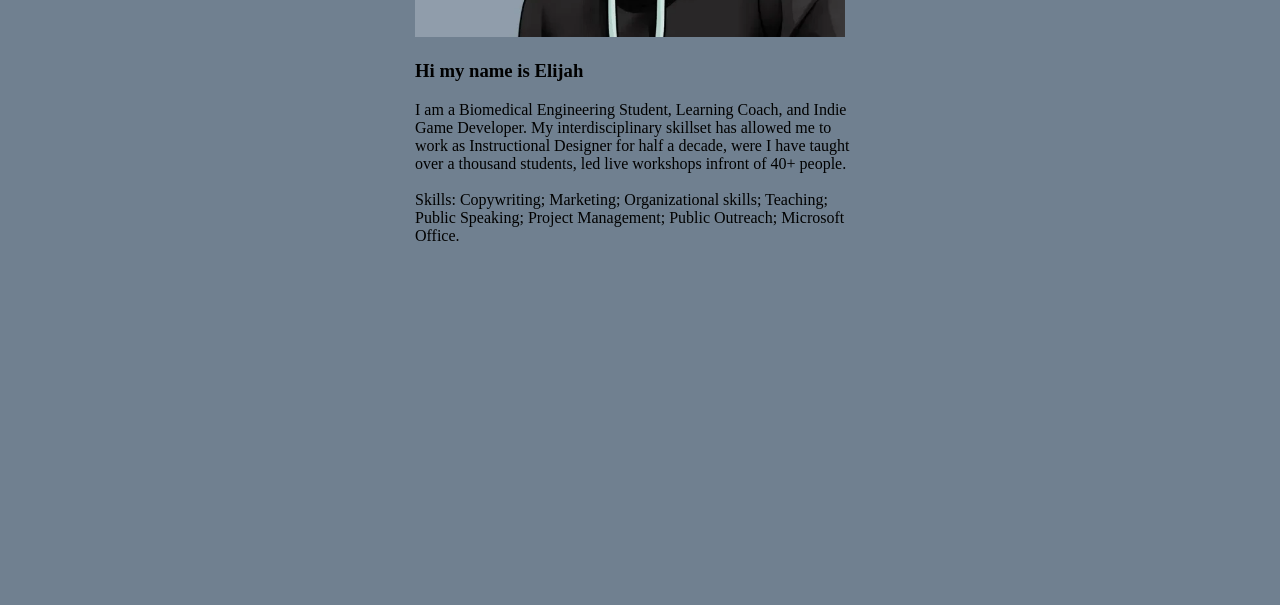
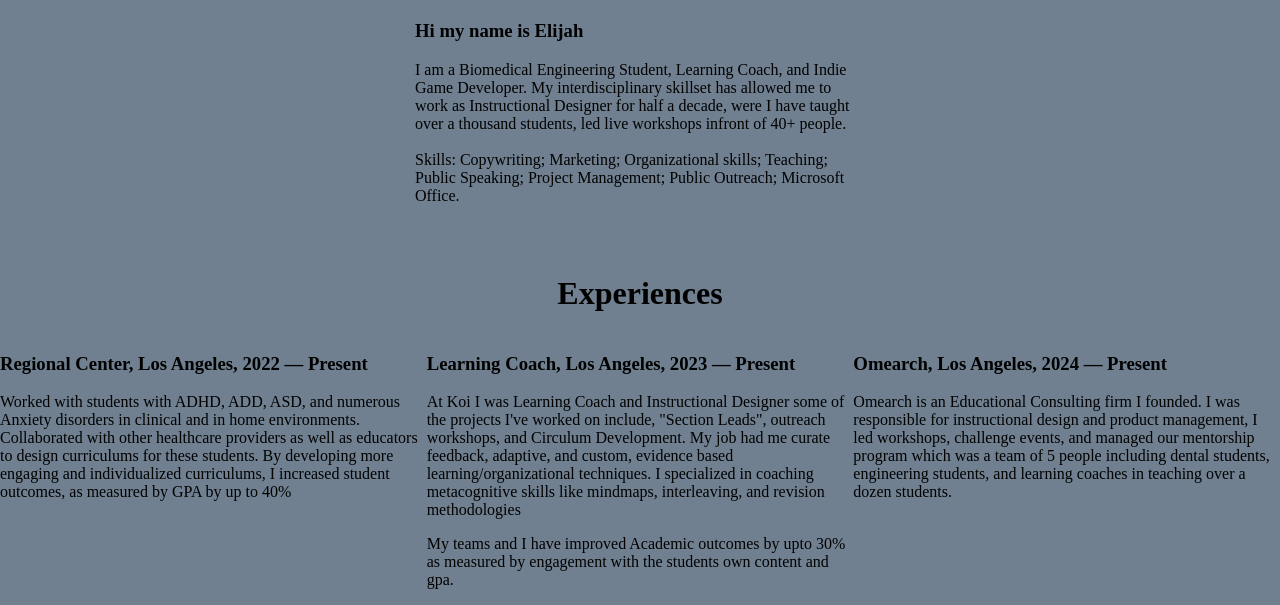
Before and after one commit to Z3chariah/Z3chariah.dev, a plain HTML site: page dist/index.html in a window 1280 px wide. Shown: the part 540-1145 px from the top of the page. Before the commit the page ends 874 px from the top, so only its background shows below. Drawn offline with Linux system fonts and the light colour scheme.

Commit message:
Finished Homepage

```diff
--- a/dist/index.css
+++ b/dist/index.css
@@ -26,7 +26,7 @@ nav ul {
     display: flex;
     justify-content: center;
     align-items: center;
-    height: 100vh;
+    height: 90vh;
 }
 
 
@@ -35,7 +35,7 @@ nav ul {
 
 
 
-.card {
+.card{
    width: 450px;
    overflow: hidden;
 }
@@ -45,7 +45,7 @@ nav ul {
 }
 
 
-.stack-icons p {
+.stack-icons p{
 
     display: flex;
     flex-direction: column;
@@ -69,3 +69,18 @@ height: 450px;
 
     padding: 9px;
 }
+
+
+
+
+
+.experiences
+{
+    display: flex;
+    justify-content: center;
+    justify-content: space-evenly;
+}
+#Heading1{
+display: flex;
+justify-content: center;
+}
--- a/dist/index.html
+++ b/dist/index.html
@@ -13,7 +13,7 @@
     <ul>
         <li><a href="btn">About Me</a></li>
         <li><a href="btn">Projects</a></li>
-        <li><a href="btn">Home Page</a></li>
+        <li><a href="index.html">Home Page</a></li>
         <li><a href="btn">Products</a></li>
     </ul>
 </nav>
@@ -42,7 +42,6 @@
             <br>
             <br>
             Skills: Copywriting; Marketing; Organizational skills; Teaching; Public Speaking; Project Management; Public Outreach; Microsoft Office.
-        </p>
         </div>
     </div>
 
@@ -61,8 +60,53 @@
 </div>
 
 
-
 </div>
 
+
+
+<h1 id="Heading1">Experiences</h1>
+
+<div class="experiences">
+
+    <div class="card">
+        <H3>Regional Center, Los Angeles, 2022 — Present </H3>
+        <div class="card-content">
+            <p>Worked with students  with ADHD, ADD, ASD, and numerous Anxiety disorders in clinical and in home environments. Collaborated with other healthcare providers as well as educators to design curriculums for these students. By developing more engaging and individualized curriculums, I increased student outcomes, as measured by GPA by up to 40%
+            </p>
+        </div>
+    </div>
+
+
+
+    <div class="card">
+        <H3>Learning Coach, Los Angeles,  2023 — Present </H3>
+        <div class="card-content">
+            <p>At Koi I was Learning Coach and Instructional Designer some of the projects I've worked on include, "Section Leads", outreach workshops, and Circulum Development.
+                My job had me curate feedback, adaptive, and custom, evidence based learning/organizational techniques. I specialized in coaching metacognitive skills like mindmaps, interleaving, and revision methodologies
+            </p>
+
+            <p>My teams and I have improved Academic outcomes by upto 30% as measured by engagement with the students own content and gpa.</p>
+        </div>
+    </div>
+
+
+
+    <div class="card">
+        <H3>Omearch, Los Angeles, 2024 — Present</H3>
+        <div class="card-content">
+            <p>Omearch is an Educational Consulting firm I founded. I was responsible for instructional design and product management, I led workshops, challenge events, and managed our mentorship program which was a team of 5 people including dental students, engineering students, and learning coaches in teaching over a dozen students.
+            </p>
+
+
+        </div>
+    </div>
+
+
+
+
+
+
+
+     </div>
 </body>
 </html>
```
